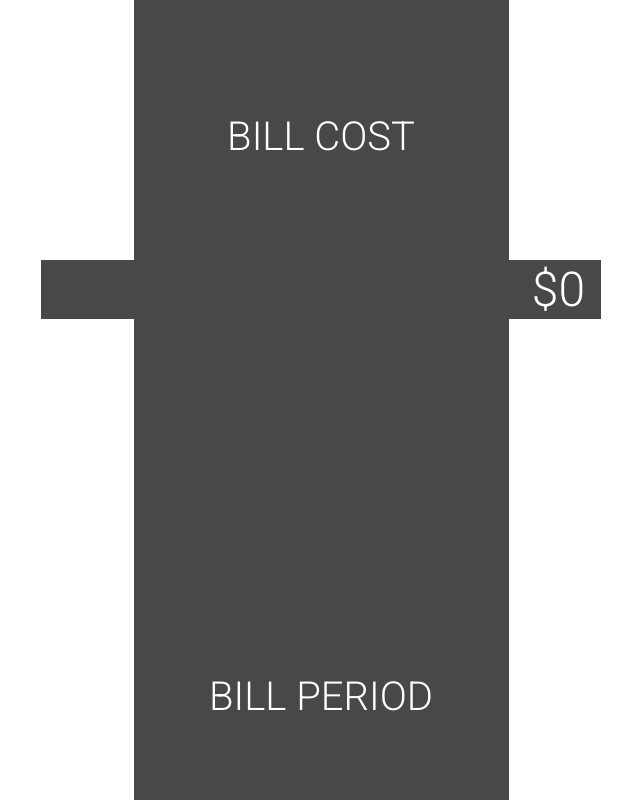
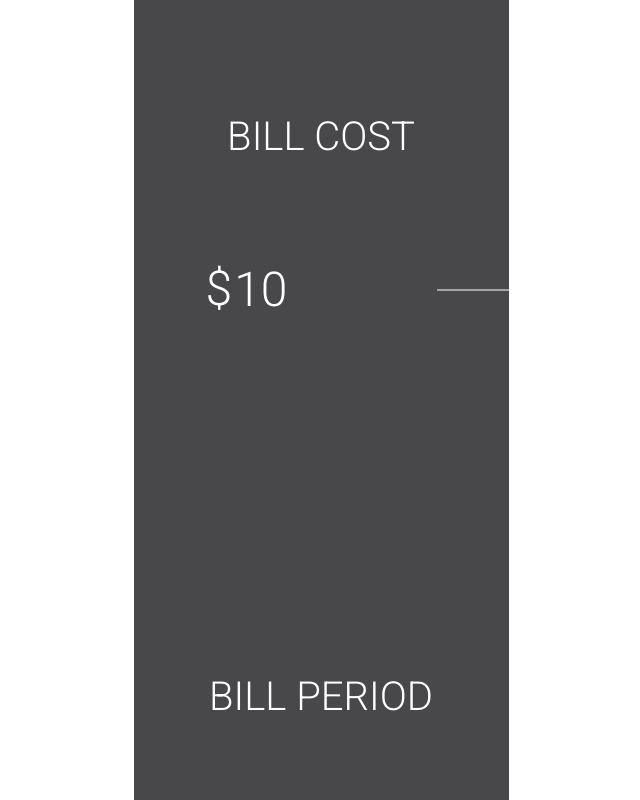
Before and after one commit to Hakkonen/BillBuster, a React app: page / in a window 1280 px wide. Shown: the part 1407-2207 px from the top of the page, without its empty margins (319-959 px from the left). Built offline with nearby package versions, Linux system fonts and the light colour scheme.

Commit message:
v0.4
Created currency input logic

```diff
--- a/package.json
+++ b/package.json
@@ -37,6 +37,7 @@
   "dependencies": {
     "moment": "^2.29.1",
     "react": "^17.0.1",
+    "react-currency-input-field": "^3.3.0",
     "react-dom": "^17.0.1"
   }
 }
--- a/src/components/BillCost.js
+++ b/src/components/BillCost.js
@@ -3,27 +3,45 @@ import SiteLine from "./SiteLine"
 import LateralLine from "./LateralLine"
 
 function BillCost(props) {
+    const limit = 1000;
+    const prefix = '$';
+
     function toCurrency(e) {
-        // Removes shit that isn't an integer and extra zeroes
-        // and that goddam dollar sign
         let input = e.target.value
-        let processedInput = input.substring(1)
-        let output
-        if (processedInput.length > 1) {
-            if (processedInput.charAt(0) == 0) {
-                output = processedInput.substring(1)
+        const re = /^[.0-9\b]+$/
+        if (input === '' || re.test(input)) {
+            console.log(input)
+            console.log(input.length)
+            // Allow prop update if conditions are met
+            // Check if first number is 0
+
+            // Test for decimal and limit places to two
+            if(input.includes(".")) {
+                let decimalIndex = input.indexOf(".")
+                // if (string - decimalIndex) <= 2 then continue
+                if(!(input.length - decimalIndex <= 3)) {
+                    console.log("No good")
+                    input = input.slice(0, (decimalIndex + 3))
+                }
+            }
+
+            if(input.charAt(0) !== "0") {
+                props.setBillCost(input)
+                // If first digit is 0 and second is decimal continue
+            } else if (input.charAt(0) === "0" && input.charAt(1) == ".") {
+                props.setBillCost(input)
+                console.log("Updated: ", props.billCost)
+            // If length is 1 and first digit is 0 continue
+            } else if (input.charAt(0) === "0" && input.length == 1) {
+                props.setBillCost(input)
+                console.log("Updated: ", props.billCost)
             } else {
-                output = processedInput
+                console.log("No bueno")
             }
-        } else {
-            output = processedInput
         }
 
-        const re = /^[0-9\b]+$/;
-        if (output === '' || re.test(output)) {
-            props.setBillCost(output)
-        }
-        console.log(props.billCost)
+
+        console.log("Updated: ", props.billCost)
     }
 
     return (
@@ -45,19 +63,24 @@ function BillCost(props) {
             </div>
 
             {/* Bill cost line */}
-            <LateralLine x1={-props.width + (props.width/1.2)} y1={(props.height/10 * 3) + 50} x2={20} y2={(props.height/10 * 3) + 50} />
+            <LateralLine x1={-props.width + (props.width/1.5)} y1={(props.height/10 * 3) + 50} x2={20} y2={(props.height/10 * 3) + 50} />
 
             {/* Bill cost input */}
             <div
                 className="bill-cost-input"
                 style={{top: `${props.height/10 * 3 + 20}px`}}
             >
+                <span className="dollar">$</span>
                 <input
-                    type="text"
-                    value={"$" + props.billCost}
+                    type="number"
+                    // TODO: Change text to number and stick $ div that hangs on to left of number
+                    // step=".01"
+                    value={props.billCost}
+                    placeholder={100}
+                    // style={{width: props.billCost.length + "ch"}}
                     // onFocus={e => e.target.select()}
+                    onKeyDown={e => {if(e.target.value.length > 6) e.target.value = e.target.value.slice(0, 6)}}
                     onChange={e => toCurrency(e)}
-                    maxLength="5"
                 />
             </div>
         </div>
--- a/src/components/BillPeriod.js
+++ b/src/components/BillPeriod.js
@@ -9,7 +9,6 @@ function BillPeriod(props) {
         if (output === '' || re.test(output)) {
             props.setBillPeriod(output)
         }
-        console.log(props.billPeriod)
     }
 
     return (
--- a/src/index.js
+++ b/src/index.js
@@ -11,7 +11,7 @@ import BillPeriod from "./components/BillPeriod"
 function App() {
     const [ width, setWidth ] = useState(window.innerWidth)
     const [ height, setHeight ] = useState(window.innerHeight)
-    const [ billCost, setBillCost ] = useState(0)
+    const [ billCost, setBillCost ] = useState(10)
     const [ billPeriod, setBillPeriod ] = useState(30)
 
     useEffect(() => {
--- a/src/styles.scss
+++ b/src/styles.scss
@@ -221,8 +221,18 @@ body {
         align-content: center;
         position: relative;
 
+        align-self: flex-end;
+
+        .dollar {
+            font-size: 3rem;
+            font-weight: weights(light);
+            text-align: right;
+            background-color: #48484A;
+        }
+
         input {
-            @include clearInput();
+            @include clearInput(7ch);
+            text-align: left!important;
         }
     }
 }
```
Also changed, not shown: 1 other file.
